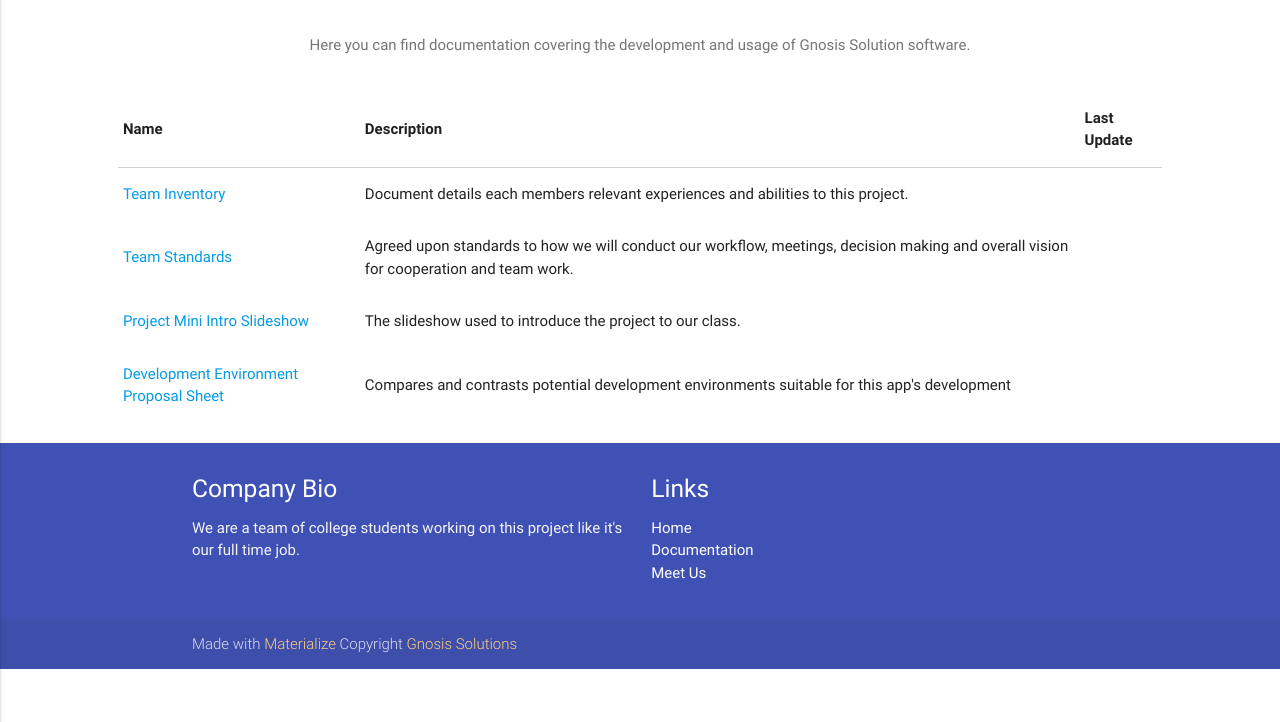
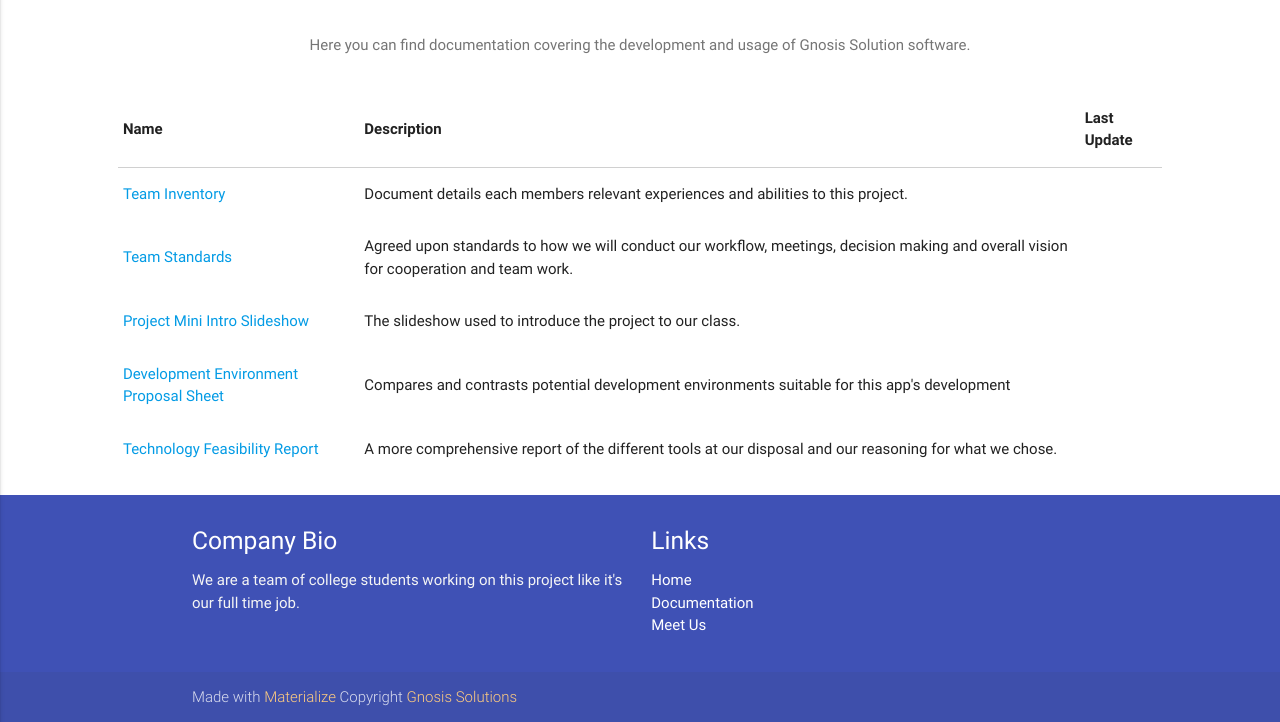
Before and after one commit to kww43/GnosisSolutions, a plain HTML site: page website/documentation.html in a window 1280 px wide. Shown: the part 105-827 px from the top of the page. Before the commit the page ends 800 px from the top, so only its background shows below. Drawn offline with nearby package versions, Linux system fonts and the light colour scheme.

Commit message:
Technology Feasibility report added to documentation page

```diff
--- a/website/documentation.html
+++ b/website/documentation.html
@@ -72,6 +72,12 @@
               </td>
               <td>Compares and contrasts potential development environments suitable for this app's development</th>
             </tr>
+            <tr>
+              <td>
+                <a href="Documentation/Technological Feasibility Final Draft.pdf" target="_blank">Technology Feasibility Report</a>
+              </td>
+              <td>A more comprehensive report of the different tools at our disposal and our reasoning for what we chose.</th>
+            </tr>
           </tbody>
         </table>
       </div>
```
Also changed, not shown: 1 other file.
